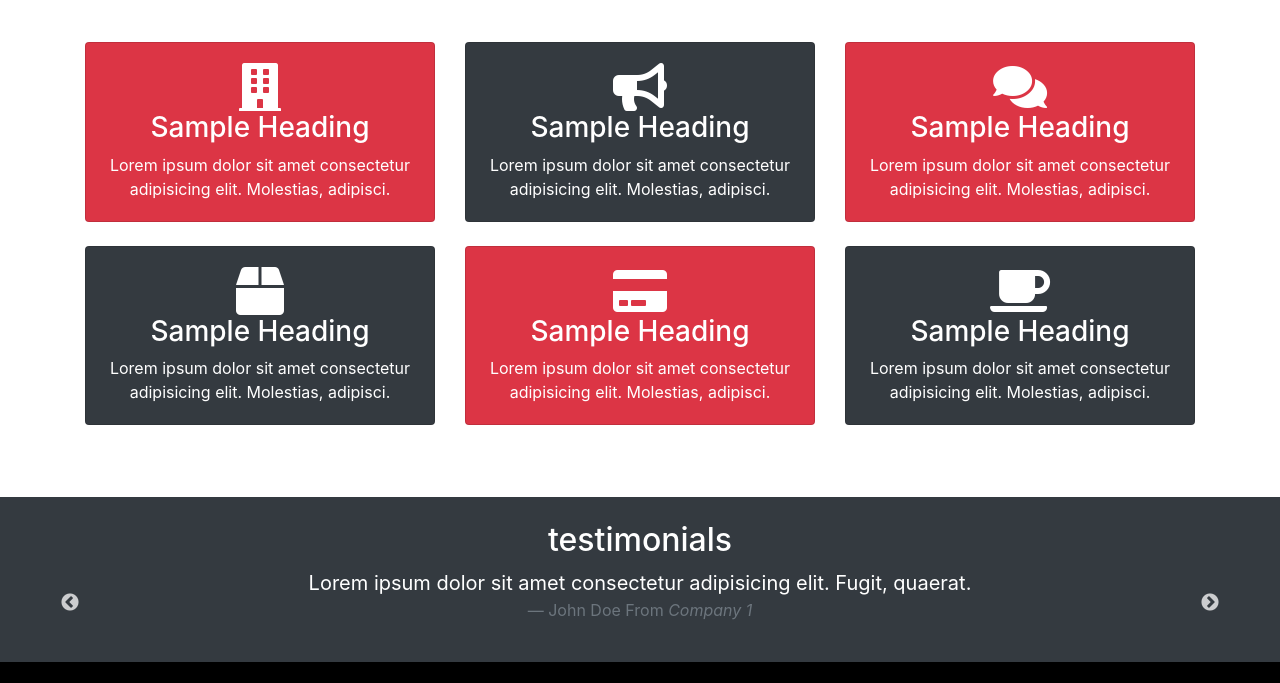
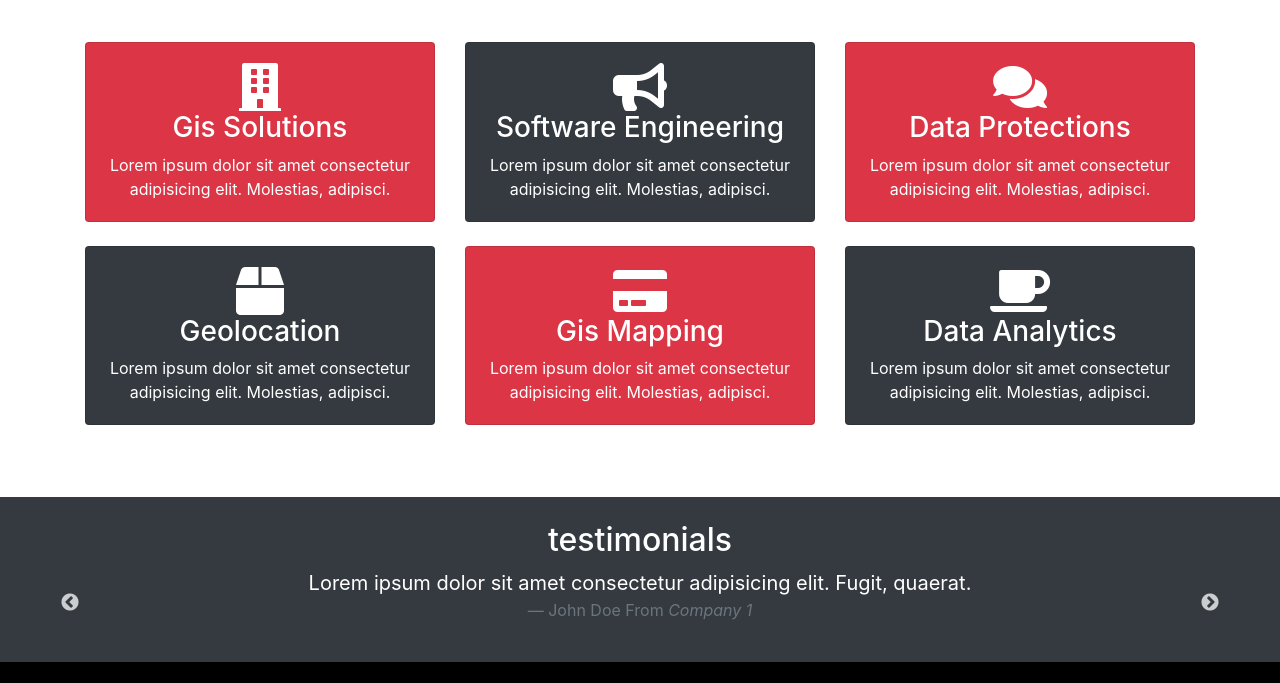
Before and after one commit to Eldoradowies/gis, a plain HTML site: page about.html in a window 1280 px wide. Shown: the part 784-1467 px from the top of the page. Drawn offline with nearby package versions, Linux system fonts and the light colour scheme.

Commit message:
second commit

```diff
--- a/about.html
+++ b/about.html
@@ -53,7 +53,7 @@
       <div class="row">
         <div class="col-md-6 m-auto text-center">
           <h1>About Us</h1>
-          <p>Lorem ipsum, dolor sit amet consectetur adipisicing elit. Quas, temporibus?</p>
+          <p>Lorem ipsum dolor sit amet consectetur, adipisicing elit. Velit facere officia, ratione autem debitis praesentium? Quibusdam asperiores explicabo quae consequuntur.</p>
         </div>
       </div>
     </div>
@@ -89,7 +89,7 @@
           <div class="card bg-danger text-white text-center">
             <div class="card-body">
               <i class="fas fa-building fa-3x"></i>
-              <h3>Sample Heading</h3>
+              <h3>Gis Solutions</h3>
               Lorem ipsum dolor sit amet consectetur adipisicing elit. Molestias, adipisci.
             </div>
           </div>
@@ -98,7 +98,7 @@
           <div class="card bg-dark text-white text-center">
             <div class="card-body">
               <i class="fas fa-bullhorn fa-3x"></i>
-              <h3>Sample Heading</h3>
+              <h3>Software Engineering </h3>
               Lorem ipsum dolor sit amet consectetur adipisicing elit. Molestias, adipisci.
             </div>
           </div>
@@ -107,7 +107,7 @@
           <div class="card bg-danger text-white text-center">
             <div class="card-body">
               <i class="fas fa-comments fa-3x"></i>
-              <h3>Sample Heading</h3>
+              <h3>Data Protections</h3>
               Lorem ipsum dolor sit amet consectetur adipisicing elit. Molestias, adipisci.
             </div>
           </div>
@@ -119,7 +119,7 @@
           <div class="card bg-dark text-white text-center">
             <div class="card-body">
               <i class="fas fa-box fa-3x"></i>
-              <h3>Sample Heading</h3>
+              <h3>Geolocation</h3>
               Lorem ipsum dolor sit amet consectetur adipisicing elit. Molestias, adipisci.
             </div>
           </div>
@@ -128,7 +128,7 @@
           <div class="card bg-danger text-white text-center">
             <div class="card-body">
               <i class="fas fa-credit-card fa-3x"></i>
-              <h3>Sample Heading</h3>
+              <h3>Gis Mapping</h3>
               Lorem ipsum dolor sit amet consectetur adipisicing elit. Molestias, adipisci.
             </div>
           </div>
@@ -137,7 +137,7 @@
           <div class="card bg-dark text-white text-center">
             <div class="card-body">
               <i class="fas fa-coffee fa-3x"></i>
-              <h3>Sample Heading</h3>
+              <h3>Data Analytics</h3>
               Lorem ipsum dolor sit amet consectetur adipisicing elit. Molestias, adipisci.
             </div>
           </div>
```
